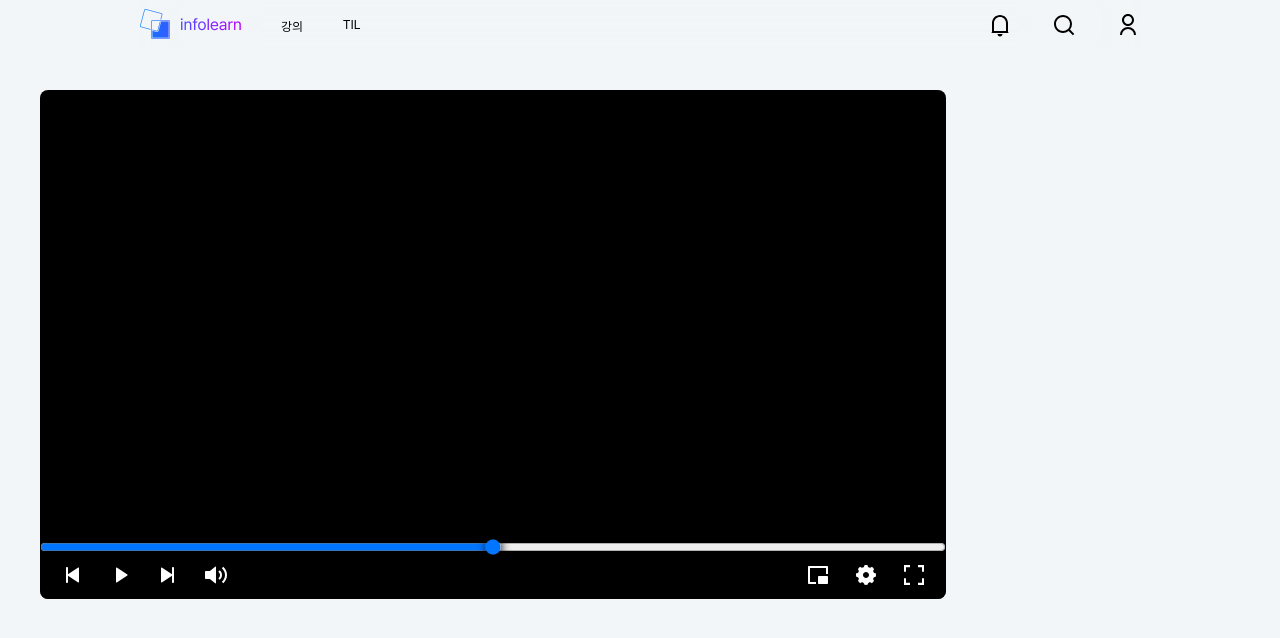
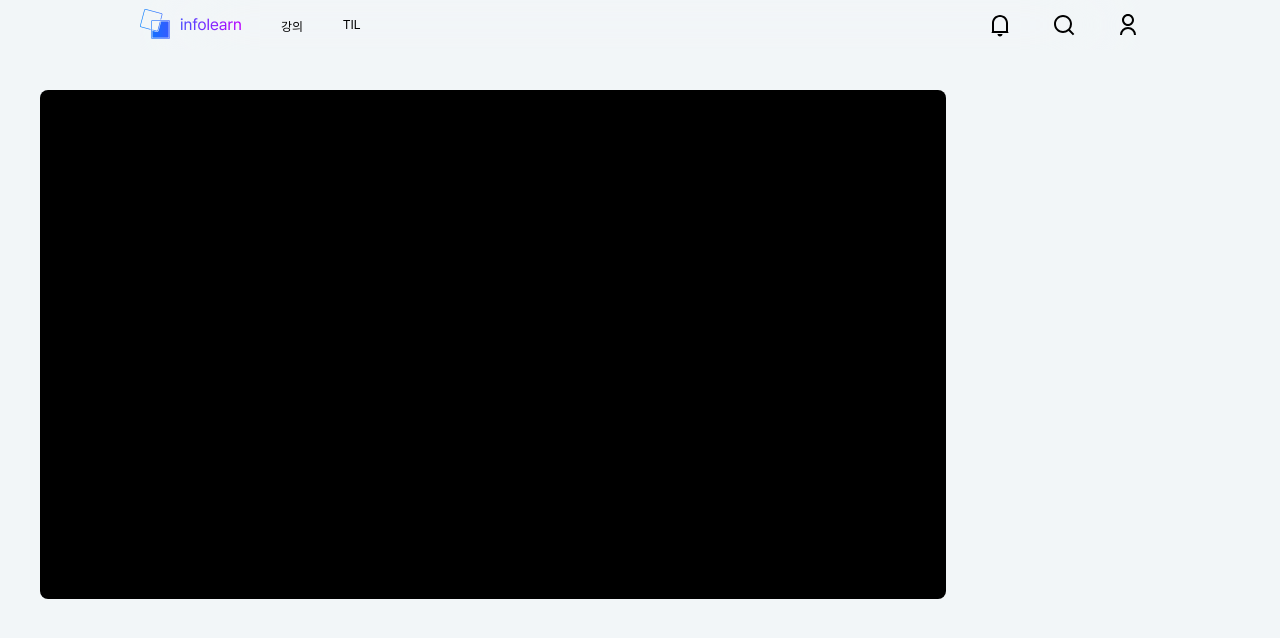
Before and after one commit to info-dsm/Info-learn_FrontEnd_V1, a React (Create React App) app: page /video/about in a window 1280 px wide. Shown: the top 638 px of the page. Built offline with nearby package versions, Linux system fonts and the light colour scheme.

Commit message:
Edit Margin

```diff
--- a/src/pages/Main.tsx
+++ b/src/pages/Main.tsx
@@ -13,7 +13,7 @@ import {useQuery} from "react-query";
 import axios from "axios";
 import * as _ from "./MainStyle";
 
-export const AccessToken = "eyJhbGciOiJIUzI1NiJ9.eyJzdWIiOiJURUFDSEVSIiwianRpIjoibmlnZXIiLCJ0eXBlIjoiYWNjZXNzIiwiaWF0IjoxNjg0NzQxMjkzLCJleHAiOjE2ODQ4Mjc2OTN9.XpsOwGbLxf9yKA2sjk2C8v4Vrmbab4E7muPd3GT_mjU";
+export const AccessToken = "eyJhbGciOiJIUzI1NiJ9.eyJzdWIiOiJURUFDSEVSIiwianRpIjoiTXVTdW5nTXVTdW5nIiwidHlwZSI6ImFjY2VzcyIsImlhdCI6MTY4NDgyNzkzNywiZXhwIjoxNjg0OTE0MzM3fQ.KZfesCfoMbW_1lvjxGGJ6Q-RVU3V3QSXt23D-vIEGWA";
 
 export async function getLectures(limit: number) {
     const lecturesRes = await axios({
--- a/src/pages/lecture/DetailVideo.tsx
+++ b/src/pages/lecture/DetailVideo.tsx
@@ -76,11 +76,11 @@ const DetailVideo = () => {
         isPnp: false
     })
     const [chapter, setChapter] = useState<chapterProps[]>();
+    const [show, setShow] = useState<boolean>(false);
     const {data: detail, remove, refetch} = useQuery(['nigrongrongrong'], () => getLDetail(state.get('lectureId') ?? ''));
     const {data: videoData, remove: removeVideo, refetch: reFetchVideo} = useQuery(['nigrongrongrongrong'], () => getVDetail(Number(state.get('videoId') ?? 0)));
     const [state] = useSearchParams();
     const videoRef = useRef<HTMLVideoElement | null>(null);
-    const [isDrag, setIsDrag] = useState<boolean>(false);
 
     useEffect(() => {
         if (videoData?.videoUrl) {
@@ -89,12 +89,6 @@ const DetailVideo = () => {
             console.log(videoRef.current?.currentTime)
         }
     }, [videoData])
-
-    useEffect(() => {
-        if (videoRef.current?.currentTime) {
-            videoRef.current.currentTime = v.currentTime;
-        }
-    }, [v.currentTime]);
 
     useEffect(() => {
         if (detail) {
@@ -130,22 +124,28 @@ const DetailVideo = () => {
     return (
         <Container>
             <VideoBox className="vd">
-                <CDiv>
+                <CDiv
+                    onMouseMove={() => setShow(true)}
+                    onMouseLeave={() => setShow(false)}
+                >
                     <Video
                         onContextMenu={(e) => e.preventDefault()}
                         src={videoData?.videoUrl as string}
                         onEnded={() => videoData.status !== 'COMPLETE' && putVideoComplete(Number(state.get('videoId') ?? 0)).then(() => refetch())}
                         ref={videoRef}
                         onTimeUpdate={(e) => change("currentTime", e.currentTarget.currentTime)}
+                        onClick={() => {
+                            v.isPaused ? videoRef.current?.play() : videoRef.current?.pause();
+                            change("isPaused", !v.isPaused);
+                        }}
                     />]
-                    <CustomVDiv>
+                    {show && <CustomVDiv>
                         <TimeBar
                             type="range"
                             value={v.currentTime * 10000 / v.maxTime}
                             onChange={(e) => change("currentTime", Number(e.target.value) * v.maxTime / 10000)}
                             max={10000}
-                            onMouseDown={() => setIsDrag(true)}
-                            onMouseUp={() => setIsDrag(false)}
+                            onClick={()=>{if(videoRef.current?.currentTime) videoRef.current.currentTime = v.currentTime}}
                         />
                         <IDiv>
                             <PDiv>
@@ -170,7 +170,7 @@ const DetailVideo = () => {
                                 <IBtn><Icon icon="full" color="White"/></IBtn>
                             </PDiv>
                         </IDiv>
-                    </CustomVDiv>
+                    </CustomVDiv>}
                 </CDiv>
             </VideoBox>
             <ListBox className="lt">
--- a/src/pages/lecture/LectureManage/VideoRegistration.tsx
+++ b/src/pages/lecture/LectureManage/VideoRegistration.tsx
@@ -49,8 +49,6 @@ const VideoRegistration = () => {
     useEffect(() => {
         setTimeout(()=>setDuration(videoRef.current?.duration),100)
     }, [videoUrl]);
-
-    console.log(duration)
 
     const change = (name: string, data: string): void => {
         setValue(value => {
--- a/src/pages/lecture/index.tsx
+++ b/src/pages/lecture/index.tsx
@@ -72,7 +72,6 @@ const TagDiv = styled.div`
   display: flex;
   gap: 10px;
   overflow-x: scroll;
-  margin-bottom: 40px;
 `
 const TitleDiv = styled.div`
   display: flex;
```
